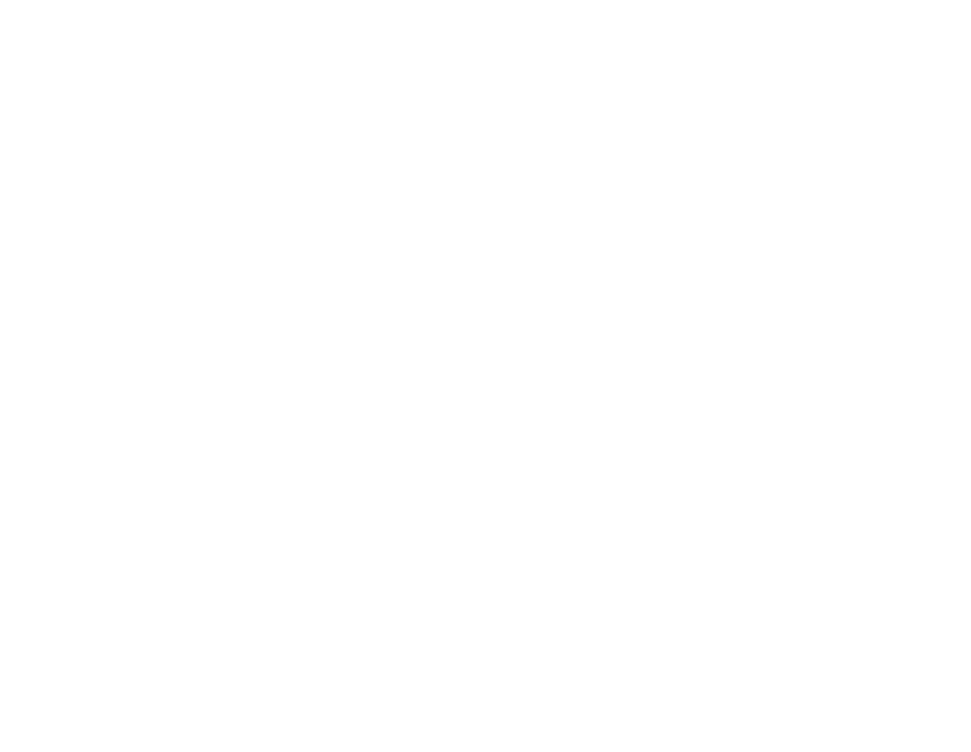
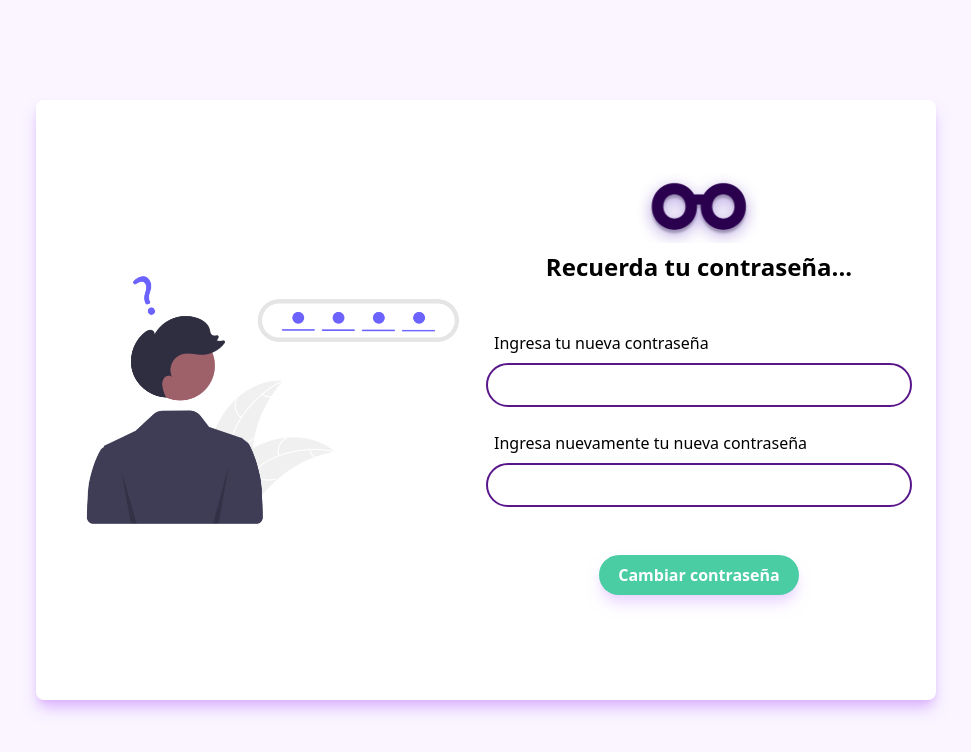
Before and after one commit to ErickGS28/matiooFrontend, a React (Vite) app: page /newPassword in a window 1280 px wide. Before the commit this address had no page. Shown: the top 752 px of the page, without its empty margins (154-1125 px from the left). Built offline with nearby package versions, Linux system fonts and the light colour scheme.

Commit message:
Se realizó todas las vistas para la recuperación de contraseña

```diff
--- a/src/App.jsx
+++ b/src/App.jsx
@@ -1,7 +1,7 @@
 import React, { useState } from "react";
 import { BrowserRouter as Router, Routes, Route } from "react-router-dom";
 import { MantineProvider } from "@mantine/core";
-import { Form } from "./components/templates/Form";
+import { Form } from "./components/templates/login/Form";
 import { Home } from "./components/templates/admin/Home";
 import Responsible from "./components/templates/admin/Responsible";
 import Interns from "./components/templates/admin/Interns";
@@ -11,6 +11,9 @@ import ItemType from "./components/templates/admin/ItemType";
 import Item from "./components/templates/admin/Item";
 import Brand from "./components/templates/admin/Brand";
 import Model from "./components/templates/admin/Model";
+import CheckEmail from "./components/templates/login/CheckEmail";
+import ConfirmCode from "./components/templates/login/ConfirmCode";
+import NewPassword from "./components/templates/login/NewPassword";
 
 
 function App() {
@@ -32,6 +35,9 @@ function App() {
               <Route path="/item" element={<Item user={user}/>} />
               <Route path="/brand" element={<Brand user={user}/>} />
               <Route path="/model" element={<Model user={user}/>} />
+              <Route path="/checkEmail" element={<CheckEmail user={user}/>} />
+              <Route path="/confirmCode" element={<ConfirmCode user={user}/>} />
+              <Route path="/newPassword" element={<NewPassword user={user}/>} />
             </Routes>
           </div>
         </div>
--- /dev/null
+++ b/src/components/templates/login/CheckEmail.jsx
@@ -0,0 +1,60 @@
+import React, { useState } from "react";
+import { useNavigate } from "react-router-dom";
+
+export default function CheckEmail() {
+    const [checkEmail, setCheckEmail] = useState("");
+
+    const navigate = useNavigate();
+
+    const handleSubmit = (e) => {
+        e.preventDefault();
+        if (checkEmail === "" || checkEmail === null) {
+            console.log("Email inválido");
+            return;
+        } else {
+            console.log("Email válido");
+            navigate("/confirmCode");
+        }
+    };
+
+    return (
+        <div className="flex justify-center items-center min-h-screen bg-purple-50">
+            <div className="flex justify-center gap-6 w-[800px] shadow-2xl p-6 rounded-lg shadow shadow-purple-300 shadow-lg bg-white">
+                <div className="flex mt-[4em] mb-[4em]">
+                    <div className="w-1/2 rounded-2xl">
+                        <img src="/checkEmail/checkEmail.png" alt="Login" className="h-lg object-cover rounded-2xl" />
+                    </div>
+
+                    <div className="w-1/2">
+                        <section className="text-center">
+                            <img src="/logomatioo.png" alt="Logo" className="h-1/3 w-[150px] mx-auto" />
+                            <h1 className="text-2xl font-semibold mt-2">
+                                Verifica tu email...
+                            </h1>
+                        </section>
+
+                        <section className="mt-[4em]">
+                            <form onSubmit={handleSubmit}>
+                                <div className="my-3 mt-5">
+                                    <p className="mb-2 mx-2 font-medium">Ingresa tu email</p>
+                                    <input
+                                        type="email"
+                                        value={checkEmail}
+                                        onChange={(e) => setCheckEmail(e.target.value)}
+                                        className="rounded-full py-2 px-4 border-2 border-purple-900 w-full"
+                                    />
+                                </div>
+
+                                <div className="text-center mt-[3em]">
+                                    <button type="submit" className="bg-green-confirm text-white font-semibold py-2 px-4 rounded-full w-[160px] shadow shadow-purple-200 shadow-lg cursor-pointer">
+                                        Recibir código
+                                    </button>
+                                </div>
+                            </form>
+                        </section>
+                    </div>
+                </div>
+            </div>
+        </div>
+    );
+}
--- /dev/null
+++ b/src/components/templates/login/ConfirmCode.jsx
@@ -0,0 +1,47 @@
+import React, { useState } from "react";
+import { useNavigate } from "react-router-dom";
+
+export default function ConfirmCode() {
+    const [checkEmail, setCheckEmail] = useState("");
+
+    const navigate = useNavigate();
+
+    const handleSubmit = () => {
+            navigate("/newPassword");
+
+    };
+
+    return (
+        <div className="flex justify-center items-center min-h-screen bg-purple-50">
+            <div className="flex justify-center gap-6 w-[900px] h-[500px] shadow-2xl p-6 rounded-lg shadow shadow-purple-300 shadow-lg bg-white">
+                <div className="flex mt-[4em] mb-[4em]">
+
+
+                    <div className="">
+                        <section className="text-center">
+                            <img src="/logomatioo.png" alt="Logo" className="h-1/3 w-[150px] mx-auto" />
+                            <h1 className="text-2xl font-semibold mt-2">
+                                Ingresa tu código de confirmación
+                            </h1>
+                        </section>
+
+                        <section className="mt-[4em]">
+                            <form onSubmit={handleSubmit}>
+                                <div className="my-3 mt-5 border-1">
+                                    <p className="mb-2 mx-2 font-medium"> code </p>
+
+                                </div>
+
+                                <div className="text-end mt-[3em]">
+                                    <button type="submit" className="bg-green-confirm text-white font-semibold py-2 px-4 rounded-full w-[180px] shadow shadow-purple-200 shadow-lg cursor-pointer">
+                                        Confirmar código
+                                    </button>
+                                </div>
+                            </form>
+                        </section>
+                    </div>
+                </div>
+            </div>
+        </div>
+    );
+}
--- a/src/components/templates/Form.jsx
+++ b/src/components/templates/login/Form.jsx
@@ -1,6 +1,6 @@
 import React, { useState } from "react";
 import { useNavigate } from "react-router-dom";
-import Alert from "../ui/Alert";
+import Alert from "../../ui/Alert";
 
 export const Form = ({ setUser }) => {
   const [nombre, setNombre] = useState("");
@@ -28,6 +28,10 @@ export const Form = ({ setUser }) => {
       setError(true);
       setSuccess(false);
     }
+  };
+
+  const handleCheckEmailClick = () => {
+    navigate('/checkEmail');
   };
 
   return (
@@ -88,7 +92,12 @@ export const Form = ({ setUser }) => {
 
             <div className="flex mt-[3em] justify-center">
               <img src="/forgetPassword.png" alt="" className="w-[2em] mx-[1em]"/>
-              <a href="https://tailwindcss.com/docs/text-decoration-line" className="underline font-semibold text-mdpurple-htext">¿Olvidaste tu contraseña?</a>
+              <span
+                onClick={handleCheckEmailClick}
+                className="underline font-semibold text-mdpurple-htext cursor-pointer"
+              >
+                ¿Olvidaste tu contraseña?
+              </span>
             </div>
 
             <div className="text-center mt-4">
@@ -101,7 +110,6 @@ export const Form = ({ setUser }) => {
       </div>
     </div>
   );
-
 };
 
 export default Form;
--- /dev/null
+++ b/src/components/templates/login/NewPassword.jsx
@@ -0,0 +1,74 @@
+import React, { useState } from "react";
+import { useNavigate } from "react-router-dom";
+import Alert from "../../ui/Alert";
+
+export default function NewPassword() {
+    const [newContra, setnewContra] = useState("");
+    const [againContra, setAgainContra] = useState("");
+
+    const navigate = useNavigate();
+
+    const handleSubmit = (e) => {
+        e.preventDefault();
+        if (newContra === "" || newContra === null || againContra === "" || againContra === null) {
+            console.log("Contra inválida");
+            return;
+        } else {
+            console.log("Contra válida");
+            navigate("/");
+        }
+    };
+
+    return (
+        <div className="flex justify-center items-center min-h-screen bg-purple-50">
+            <div className="flex m-auto justify-center gap-6 w-[900px] h-[600px] shadow-2xl p-6 rounded-lg shadow shadow-purple-300 shadow-lg bg-white">
+                <div className="flex mt-[3em] mb-[3em]">
+                    <div className="flex m-auto w-1/2 rounded-2xl justify-center items-center">
+                        <img src="/checkEmail/newPass.png" alt="" className="h-lg object-cover rounded-2xl" />
+                    </div>
+
+                    <div className="w-1/2">
+                        <section className="text-center">
+                            <img src="/logomatioo.png" alt="" className="h-1/3 w-[150px] mx-auto" />
+                            <h1 className="text-2xl font-semibold mt-2">
+                                Recuerda tu contraseña...
+                            </h1>
+                        </section>
+
+                        <form onSubmit={handleSubmit}>
+                            <section>
+                                <div className="my-3 mt-[3em]">
+                                    <p className="mb-2 mx-2 font-medium">Ingresa tu nueva contraseña</p>
+                                    <input
+                                        type="password"
+                                        value={newContra}
+                                        onChange={(e) => setnewContra(e.target.value)}
+                                        className="rounded-full py-2 px-4 border-2 border-purple-900 w-full"
+                                    />
+                                </div>
+
+                                <div className="my-2 mt-[1.5em]">
+                                    <p className="mb-2 mx-2 font-medium">Ingresa nuevamente tu nueva contraseña</p>
+                                    <input
+                                        type="password"
+                                        value={againContra}
+                                        onChange={(e) => setAgainContra(e.target.value)}
+                                        className="rounded-full px-4 border-2 border-purple-900 w-full py-2"
+                                    />
+                                </div>
+                            </section>
+
+                            <div className="text-center mt-[3em]">
+                                <button type="submit" className="bg-green-confirm text-white font-semibold py-2 px-4 rounded-full w-[200px] shadow shadow-purple-200 shadow-lg cursor-pointer">
+                                    Cambiar contraseña
+                                </button>
+                            </div>
+                        </form>
+                    </div>
+                </div>
+
+
+            </div>
+        </div>
+    );
+};
```
Also changed, not shown: public/checkEmail/checkEmail.png (added), public/checkEmail/newPass.png (added).
